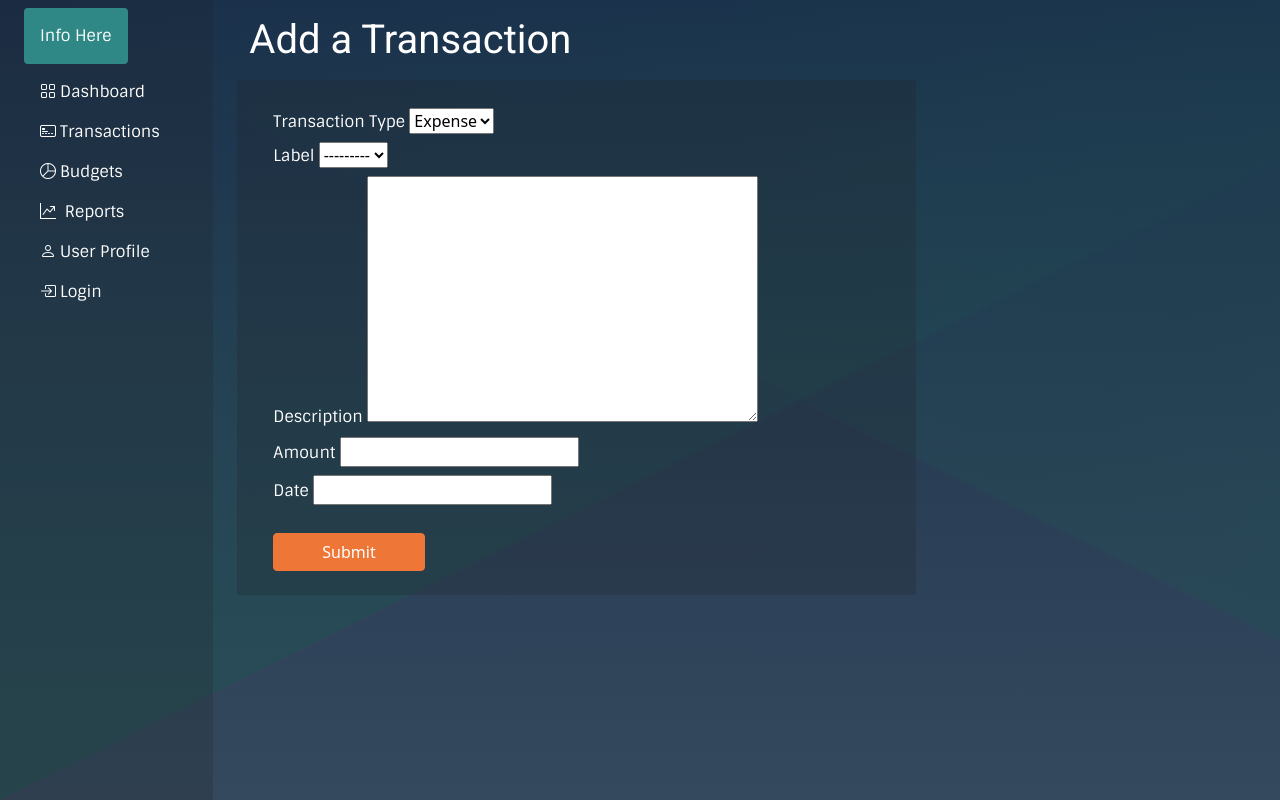
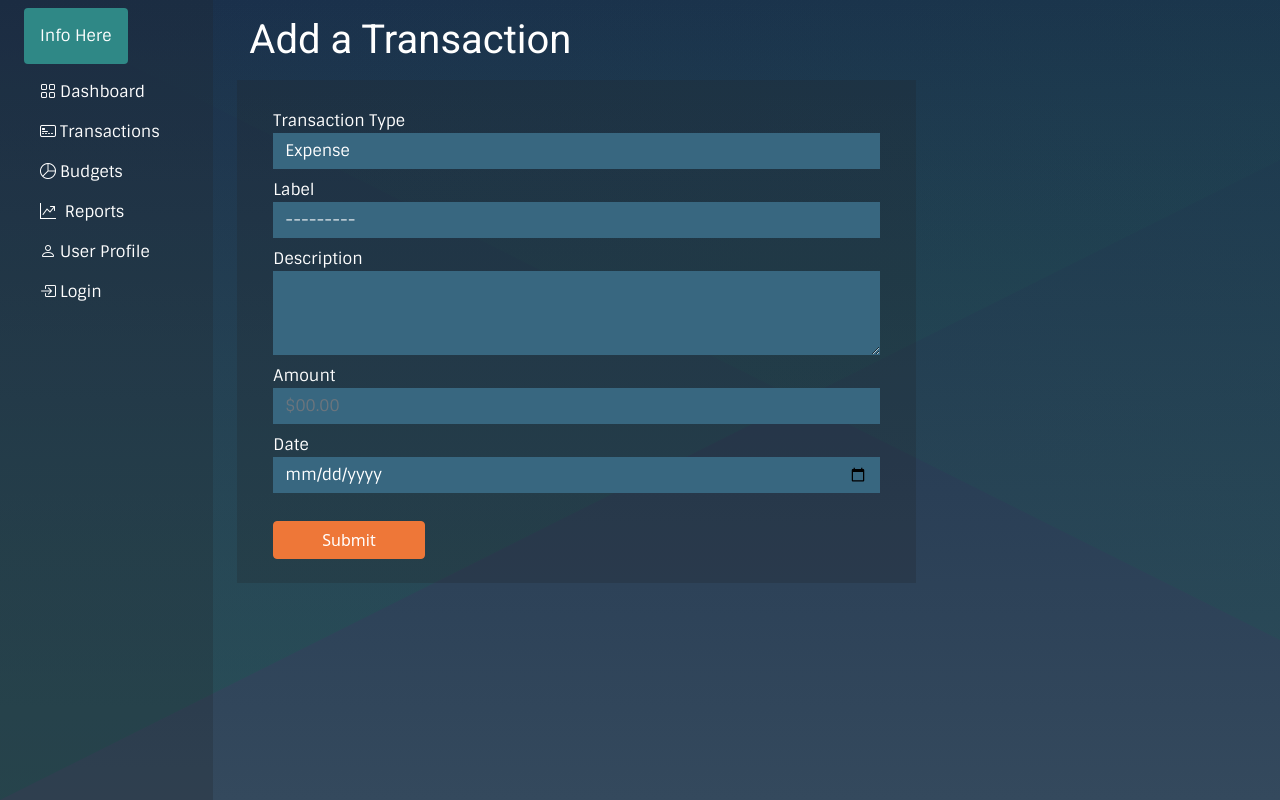
Before and after one commit to tkashi137/WEB4350_Capstone, a Django app: page /budget/add-transaction/ in a window 1280 px wide. Run offline with Django 4.2, Linux system fonts and the light colour scheme; data that the repository does not hold is empty; some libraries are stand-ins or nearby versions.

Commit message:
Fixed styles for transaction, label, and category forms

```diff
--- a/budget/forms.py
+++ b/budget/forms.py
@@ -9,10 +9,12 @@ class CategoryForm(forms.ModelForm):
         fields = ['name', 'type']
         widgets = {
             'name': forms.TextInput(attrs={
-                'class': "form-control"
+                'class': "form-control",
+                'id': 'name'
             }),
             'type': forms.Select(attrs={
-                'class': "form-control"
+                'class': "form-control",
+                'id': 'type'
             })
         }
 
@@ -23,23 +25,29 @@ class LabelForm(forms.ModelForm):
         fields = ['name', 'category', 'amount_planned', 'amount_received', 'due_date', 'notes']
         widgets = {
             'name': forms.TextInput(attrs={
-                'class': "form-control"
+                'class': "form-control",
+                'id': 'name'
             }),
             'category': forms.Select(attrs={
-                'class': "form-control"
+                'class': "form-control",
+                'id': 'category'
             }),
             'amount_planned': forms.NumberInput(attrs={
-                'class': "form-control"
+                'class': "form-control",
+                'id': 'planned'
             }),
             'amount_received': forms.NumberInput(attrs={
-                'class': "form-control"
+                'class': "form-control",
+                'id': 'received'
             }),
             'due_date': forms.NumberInput(attrs={
                 'class': "form-control",
-                'type': 'date'
+                'type': 'date',
+                'id': 'date'
             }),
             'notes': forms.Textarea(attrs={
                 'class': "form-control",
+                'id': 'notes',
                 'rows': 3
             })
         }
@@ -51,21 +59,26 @@ class TransactionForm(forms.ModelForm):
         fields = ['description', 'type', 'label', 'amount', 'date']
         widgets = {
             'description': forms.Textarea(attrs={
-                'rows': 3,
-                'class': "form-control"
+                'class': "form-control",
+                'id': "desc",
+                'rows': 3
             }),
             'type': forms.Select(attrs={
-                'class': "form-control"
+                'class': "form-control",
+                'id': "type"
             }),
             'label': forms.Select(attrs={
-                'class': "form-control"
+                'class': "form-control",
+                'id': 'label'
             }),
             'amount': forms.NumberInput(attrs={
                 'class': "form-control",
-                'placeholder': "$00.00"
+                'placeholder': "$00.00",
+                'id': 'amount'
             }),
             'date': forms.NumberInput(attrs={
                 'class': "form-control",
-                'type': 'date'
+                'type': 'date',
+                'id': 'date'
             }),
         }
--- a/budget/templates/budget/label-form.html
+++ b/budget/templates/budget/label-form.html
@@ -24,7 +24,7 @@
                             {{ form.amount_planned }}
                         </div>
                         <div class="form-group py-1">
-                            <label for="planned">Amount Received</label>
+                            <label for="received">Amount Received</label>
                             {{ form.amount_received }}
                         </div>
                         <div class="form-group py-1">
--- a/budget/templates/budget/transaction-form.html
+++ b/budget/templates/budget/transaction-form.html
@@ -8,26 +8,34 @@
         </div>
         <div class="row mt-2">
             <div class="bg-dark h-100 bg-opacity-25 col-md-8">
-                <form method="POST" class="my-4 mx-4 text-light">
+                <form method="POST" class="my-4 mx-4 text-light" enctype="multipart/form-data">
                     {% csrf_token %}
-                    <div class="">
-                        <div class="form-group py-1">
+                    <div class="row">
+                        <div class="col form-group py-1">
                             <label for="type">Transaction Type</label>
                             {{ form.type }}
                         </div>
-                        <div class="form-group py-1">
+                    </div>
+                    <div class="row">
+                        <div class="col form-group py-1">
                             <label for="Label">Label</label>
                             {{ form.label }}
                         </div>
-                        <div class="form-group py-1">
+                    </div>
+                    <div class="row">
+                        <div class="col form-group py-1">
                             <label for="desc">Description</label>
                             {{ form.description }}
                         </div>
-                        <div class="form-group py-1">
+                    </div>
+                    <div class="row">
+                        <div class="col form-group py-1">
                             <label for="amount">Amount</label>
                             {{ form.amount }}
                         </div>
-                        <div class="form-group py-1">
+                    </div>
+                    <div class="row">
+                        <div class="col form-group py-1">
                             <label for="date">Date</label>
                             {{ form.date }}
                         </div>
--- a/budget/views.py
+++ b/budget/views.py
@@ -51,23 +51,20 @@ def dashboard(request):
     receivedSums = []
     for category in Category.objects.filter(user=user):
         cat_sum = labels.filter(category=category).aggregate(Sum('amount_planned'))
-        #sums[category.name] = cat_sum
+        # sums[category.name] = cat_sum
         sums.append(cat_sum)
         sumLabels.append(category.name)
 
     for category in Category.objects.filter(user=user):
         cat_Receivedsum = labels.filter(category=category).aggregate(Sum('amount_received'))
-        #sums[category.name] = cat_sum
+        # sums[category.name] = cat_sum
         receivedSums.append(cat_Receivedsum)
-
 
     print(sumLabels)
     print(sums)
     print(receivedSums)
 
-
-
-    #categories type chart
+    # categories type chart
     categories = Category.objects.filter(user=user)
     category_type_sum = OrderedDict()
     for category in categories:
@@ -75,16 +72,13 @@ def dashboard(request):
             category_type_sum[category.type] = 0
         category_type_sum[category.type] += 1
 
-    #transaction chart
+    # transaction chart
     transactions = Transaction.objects.filter(user=user)
     transaction_amount_sum = OrderedDict()
     for transaction in transactions:
         if transaction.type not in transaction_amount_sum:
             transaction_amount_sum[transaction.type] = 0
         transaction_amount_sum[transaction.type] += transaction.amount
-
-
-
 
     template = loader.get_template('budget/dashboard.html')
     context = {
@@ -133,10 +127,10 @@ def transactions(request):
 
 #     return render(request, 'budget/transaction-form.html', {'form': form})
 
-#class based form
+
+# class based form
 class CreateTransaction(CreateView):
-    model = Transaction
-    fields = ['description', 'type', 'label', 'amount', 'date']
+    form_class = TransactionForm
     template_name = 'budget/transaction-form.html'
     success_url = reverse_lazy("transactions")
 
@@ -195,8 +189,7 @@ def budget(request):
 
 #classed based create category view
 class CreateCategory(CreateView):
-    model = Category
-    fields = ['name', 'type']
+    form_class = CategoryForm
     template_name = 'budget/category-form.html'
     success_url = reverse_lazy("budget")
 
@@ -240,8 +233,7 @@ def delete_category(request, id):
 #     return render(request, 'budget/label-form.html', {'form': form})
 
 class CreateLabel(CreateView):
-    model = Label
-    fields = ['name', 'category', 'amount_planned', 'amount_received', 'due_date', 'notes']
+    form_class = LabelForm
     template_name = "budget/label-form.html"
     success_url = reverse_lazy("budget")
 
```
